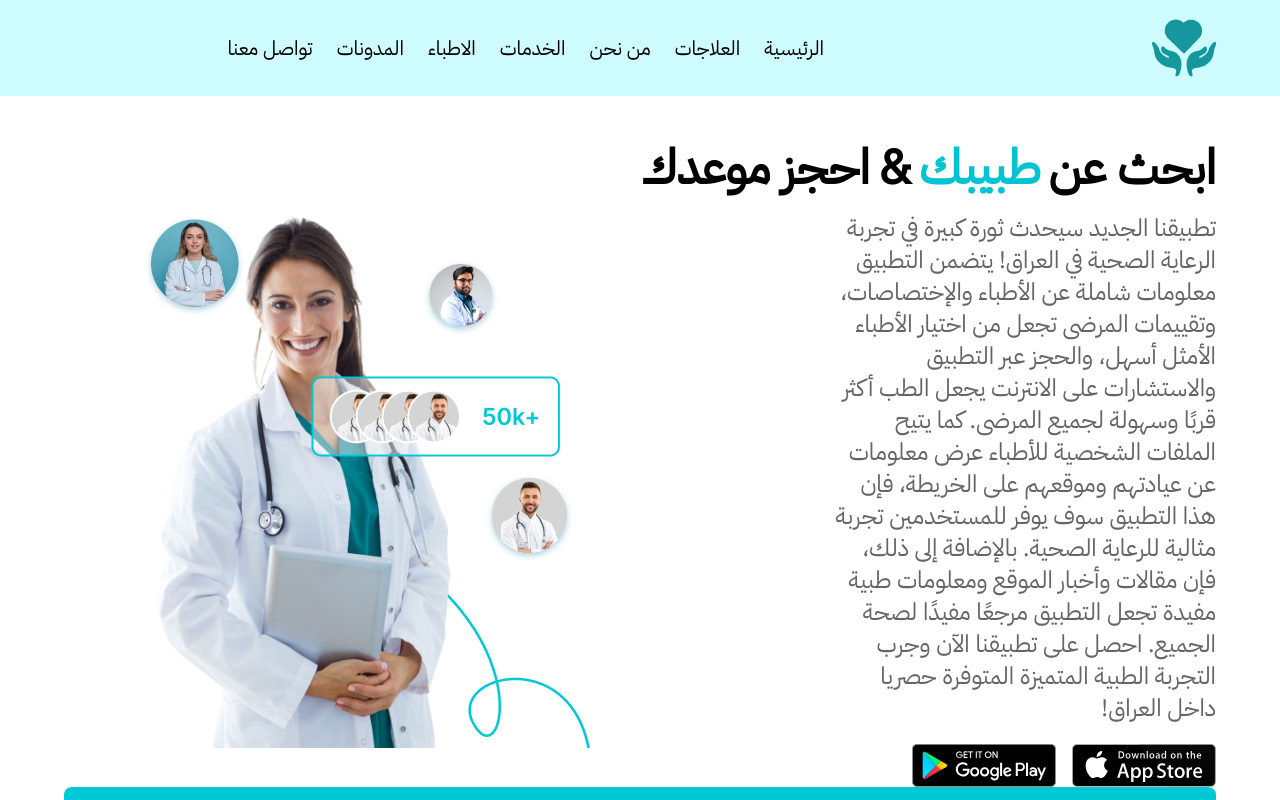
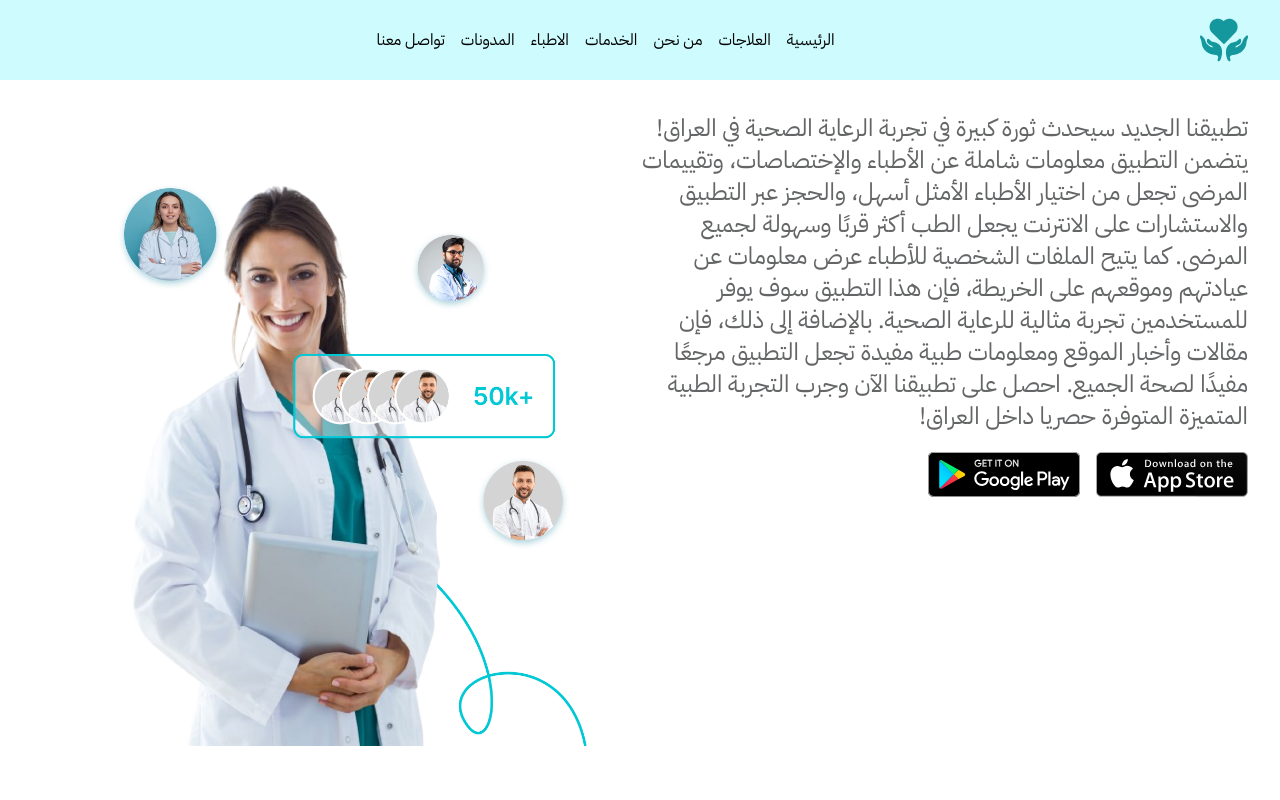
Before and after one commit to noor3030/doctor-landing-page, a Nuxt app: page / in a window 1280 px wide. Shown: the top 800 px of the page. Built offline with nearby package versions, Linux system fonts and the light colour scheme.

Commit message:
Update styling in AppBar, Booking, BookingCard, and Navbar components

```diff
--- a/components/AppBar.vue
+++ b/components/AppBar.vue
@@ -1,20 +1,20 @@
 <template>
-  <div class="flex flex-col md:p-16 md:mt-20 p-6" id="home">
+  <div class="flex flex-col md:p-8 md:mt-20 p-6" id="home">
     <div class="md:grid md:grid-cols-2">
       <div
         class="text-section justify-start content-start text-start flex flex-col gap-y-5"
       >
-        <div class="md:text-5xl md:flex font-bold gap-x-2 text-xl hidden">
+        <div class="font-bold gap-x-2 text-xl hidden">
           <h1>ابحث عن</h1>
           <h1 class="text-[#00c3d3]">طبيبك</h1>
           <h1>&</h1>
           <h1>احجز موعدك</h1>
         </div>
-        <div class="md:hidden text-5xl font-bold flex  flex-col gap-y-4">
+        <div class="lg:hidden text-5xl font-bold flex flex-col gap-y-4">
           <h1 class="text-[#00c3d3]">ابحث عن طبيبك</h1>
           <h1>واحجز موعدك</h1>
         </div>
-        <p class="md:text-2xl text-[#646566] md:w-2/3">
+        <p class="lg:text-2xl text-[#646566]">
           تطبيقنا الجديد سيحدث ثورة كبيرة في تجربة الرعاية الصحية في العراق!
           يتضمن التطبيق معلومات شاملة عن الأطباء والإختصاصات، وتقييمات المرضى
           تجعل من اختيار الأطباء الأمثل أسهل، والحجز عبر التطبيق والاستشارات على
@@ -27,10 +27,10 @@
         </p>
 
         <div class="flex actions gap-x-4">
-          <a href="" class="md:w-1/4 w-1/2">
+          <a href="" class="lg:w-1/4 w-1/2">
             <img src="../public/app-store.svg" alt=""
           /></a>
-          <a href="" class="md:w-1/4 w-1/2">
+          <a href="" class="lg:w-1/4 w-1/2">
             <img src="../public/google-play.svg" alt="" />
           </a>
         </div>
--- a/components/Booking.vue
+++ b/components/Booking.vue
@@ -1,6 +1,6 @@
 <template>
   <div
-    class="bg-[#00c8d5] md:py-10 text-[#ffff] w-full flex flex-col md:gap-y-14 rounded-lg gap-y-6 p-6"
+    class="bg-[#00c8d5] md:py-10 text-[#ffff] w-full flex flex-col md:gap-y-14 rounded-lg gap-y-6 p-6 md:mt-16"
   >
     <h1 class="md:text-4xl  text-3xl font-bold text-center">أكد حجزك الان</h1>
 
--- a/components/BookingCard.vue
+++ b/components/BookingCard.vue
@@ -18,7 +18,7 @@ const props = defineProps({
 <template>
   <div class="flex">
     <div
-      class="flex justify-between content-between border-2 border-[#ffff] rounded-lg p-3 md:gap-x-16  w-full"
+      class="flex justify-between content-between border-2 border-[#ffff] rounded-lg p-3 md:gap-x-16  w-full "
     >
       <div class="flex flex-col">
         <h1 class="md:text-2xl">{{ name }}</h1>
--- a/components/Navbar.vue
+++ b/components/Navbar.vue
@@ -1,11 +1,11 @@
 <template>
   <div class="relative z-50">
     <nav
-      class="py-4 px-16 bg-[#cefbfe] md:grid md:grid-cols-3 w-full fixed top-0 left-0 right-0 hidden"
+      class="py-4 px-8 bg-[#cefbfe] md:grid md:grid-cols-3 w-full fixed top-0 left-0 right-0 hidden"
     >
-      <img src="../public/logos/logo.svg" class="w-16 h-16" />
+      <img src="../public/logos/logo.svg" class="w-12 h-12" />
 
-      <div class="flex gap-x-2 text-xl self-center col-span-2">
+      <div class="flex self-center text-center col-span-2">
         <a href="#home" class="hover:bg-white rounded-lg p-2"> الرئيسية</a>
 
         <a href="#treatment" class="hover:bg-white rounded-lg p-2">العلاجات</a>
@@ -36,12 +36,10 @@
       class="navbar w-full absolute overflow-x-scroll bg-[#cefbfe] top-0 h-screen"
     >
       <div class="flex p-2">
-        <button @click="tog()" class="p-2  text-xl font-bold">
-          &#9747;
-        </button>
+        <button @click="tog()" class="p-2 text-xl font-bold">&#9747;</button>
       </div>
 
-      <ul class="list-none  text-center flex flex-col gap-y-3">
+      <ul class="list-none text-center flex flex-col gap-y-3">
         <li><h1 class="text-xl text-center font-bold">القائمة</h1></li>
         <li>
           <a href="#home"> الرئيسية</a>
```
